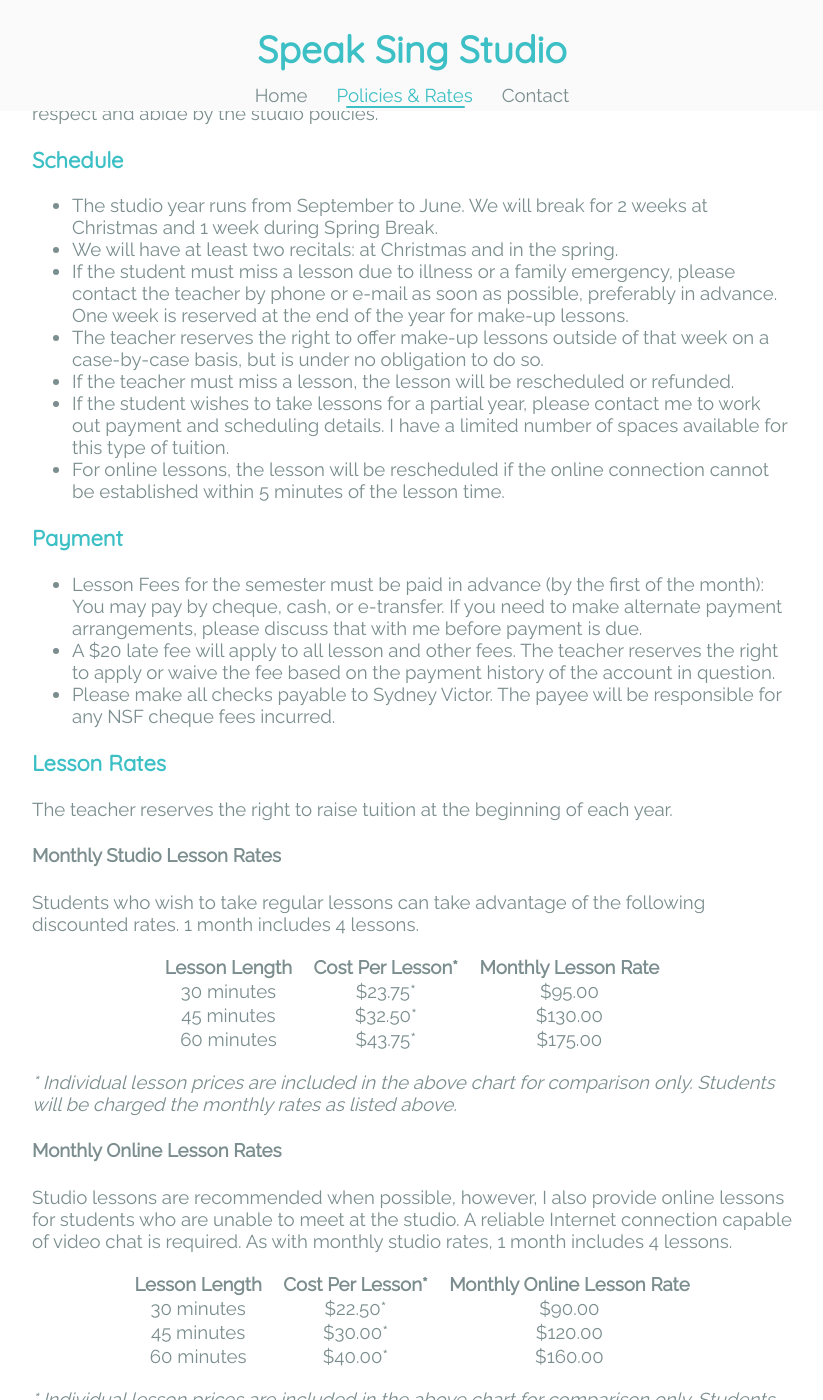
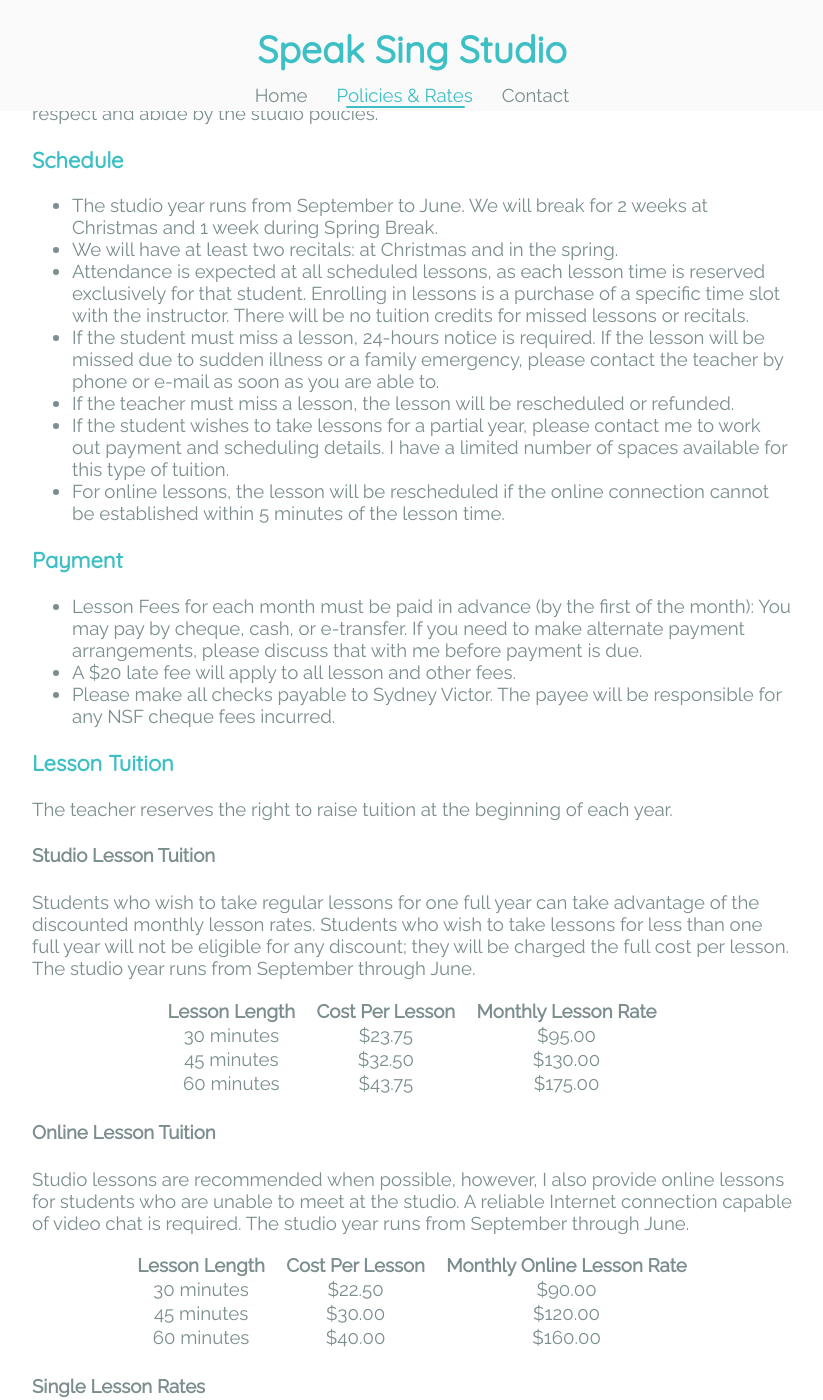
Before and after one commit to sydneyvictor/sydneyvictor.github.com, a Jekyll site: the page built from policies_and_rates.md, in a window 1280 px wide and 1400 px high, scrolled down 743 px. Shown: the whole window, without its empty margins (228-1051 px from the left). Built offline with Jekyll 4.4.1, drawn with Linux system fonts in a browser that asks for light colours; some of the changed text lies outside the part shown.

Commit message:
Update policies_and_rates.md

```diff
--- a/policies_and_rates.md
+++ b/policies_and_rates.md
@@ -13,8 +13,8 @@ By submitting payment, you reserve a spot in my studio for the year and agree to
 
  * The studio year runs from September to June.  We will break for 2 weeks at Christmas and 1 week during Spring Break.
  * We will have at least two recitals: at Christmas and in the spring.
- * If the student must miss a lesson due to illness or a family emergency, please contact the teacher by phone or e-mail as soon as possible, preferably in advance. One week is reserved at the end of the year for make-up lessons.
- * The teacher reserves the right to offer make-up lessons outside of that week on a case-by-case basis, but is under no obligation to do so.
+ * Attendance is expected at all scheduled lessons, as each lesson time is reserved exclusively for that student.  Enrolling in lessons is a purchase of a specific time slot with the instructor.  There will be no tuition credits for missed lessons or recitals.
+ * If the student must miss a lesson, 24-hours notice is required.  If the lesson will be missed due to sudden illness or a family emergency, please contact the teacher by phone or e-mail as soon as you are able to.
  * If the teacher must miss a lesson, the lesson will be rescheduled or refunded.
  * If the student wishes to take lessons for a partial year, please contact me to work out payment and scheduling details. I have a limited number of spaces available for this type of tuition.
  * For online lessons, the lesson will be rescheduled if the online connection cannot be established within 5 minutes of the lesson time.
@@ -22,80 +22,76 @@ By submitting payment, you reserve a spot in my studio for the year and agree to
 
 ### Payment
 
- * Lesson Fees for the semester must be paid in advance (by the first of the month): You may pay by cheque, cash, or e-transfer. If you need to make alternate payment arrangements, please discuss that with me before payment is due.
- * A $20 late fee will apply to all lesson and other fees. The teacher reserves the right to apply or waive the fee based on the payment history of the account in question.
+ * Lesson Fees for each month must be paid in advance (by the first of the month): You may pay by cheque, cash, or e-transfer.  If you need to make alternate payment arrangements, please discuss that with me before payment is due.
+ * A $20 late fee will apply to all lesson and other fees.
  * Please make all checks payable to Sydney Victor. The payee will be responsible for any NSF cheque fees incurred.
 
 
-### Lesson Rates
+### Lesson Tuition
 
 The teacher reserves the right to raise tuition at the beginning of each year.
 
-#### Monthly Studio Lesson Rates
+#### Studio Lesson Tuition
 
-Students who wish to take regular lessons can take advantage of the following discounted rates. 1 month includes 4 lessons.
+Students who wish to take regular lessons for one full year can take advantage of the discounted monthly lesson rates. Students who wish to take lessons for less than one full year will not be eligible for any discount; they will be charged the full cost per lesson.  The studio year runs from September through June.
 
 <table>
     <thead>
         <tr>
             <th>Lesson Length</th>
-            <th>Cost Per Lesson*</th>
+            <th>Cost Per Lesson</th>
             <th>Monthly Lesson Rate</th>
         </tr>
     </thead>
     <tbody>
         <tr>
             <td>30 minutes</td>
-            <td>$23.75*</td>
+            <td>$23.75</td>
             <td>$95.00</td>
         </tr>
         <tr>
             <td>45 minutes</td>
-            <td>$32.50*</td>
+            <td>$32.50</td>
             <td>$130.00</td>
         </tr>
         <tr>
             <td>60 minutes</td>
-            <td>$43.75*</td>
+            <td>$43.75</td>
             <td>$175.00</td>
         </tr>
     </tbody>
 </table>
 
-*\* Individual lesson prices are included in the above chart for comparison only. Students will be charged the monthly rates as listed above.*
+#### Online Lesson Tuition
 
-#### Monthly Online Lesson Rates
-
-Studio lessons are recommended when possible, however, I also provide online lessons for students who are unable to meet at the studio. A reliable Internet connection capable of video chat is required. As with monthly studio rates, 1 month includes 4 lessons.
+Studio lessons are recommended when possible, however, I also provide online lessons for students who are unable to meet at the studio. A reliable Internet connection capable of video chat is required. The studio year runs from September through June.
 
 <table>
     <thead>
         <tr>
             <th>Lesson Length</th>
-            <th>Cost Per Lesson*</th>
+            <th>Cost Per Lesson</th>
             <th>Monthly Online Lesson Rate</th>
         </tr>
     </thead>
     <tbody>
         <tr>
             <td>30 minutes</td>
-            <td>$22.50*</td>
+            <td>$22.50</td>
             <td>$90.00</td>
         </tr>
         <tr>
             <td>45 minutes</td>
-            <td>$30.00*</td>
+            <td>$30.00</td>
             <td>$120.00</td>
         </tr>
         <tr>
             <td>60 minutes</td>
-            <td>$40.00*</td>
+            <td>$40.00</td>
             <td>$160.00</td>
         </tr>
     </tbody>
 </table>
-
-*\* Individual lesson prices are included in the above chart for comparison only. Students will be charged the monthly rates as listed above.*
 
 #### Single Lesson Rates
 
@@ -167,3 +163,11 @@ The following rates are applicable for one-time lessons:
 
  * If the student decides to discontinue lessons, the teacher must be notified with a written, thirty-day notice.
  * Payment is due during this thirty-day period whether or not lessons are taken.
+
+### Dismissal from Lessons
+
+Regrettably, should any of the following situations become habitual, the parents will be notified that the student has been placed on probation.  After parents have been notified, continuation of the problem will result in termination of lessons without refund.
+* Persistent absence
+* Repeated failure to pay tuition on time
+* Uncooperative attitude
+* Discourtesy towards the teacher or another student by a child or his/her parent
```
